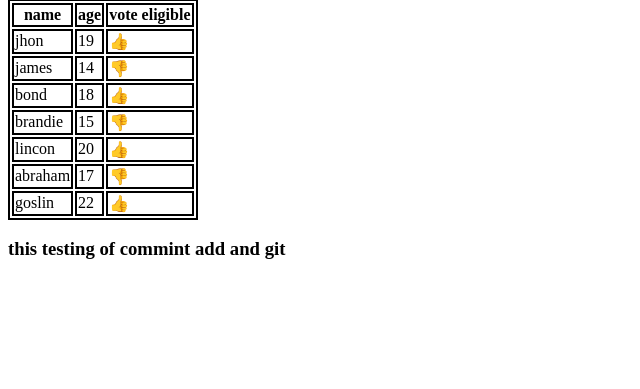
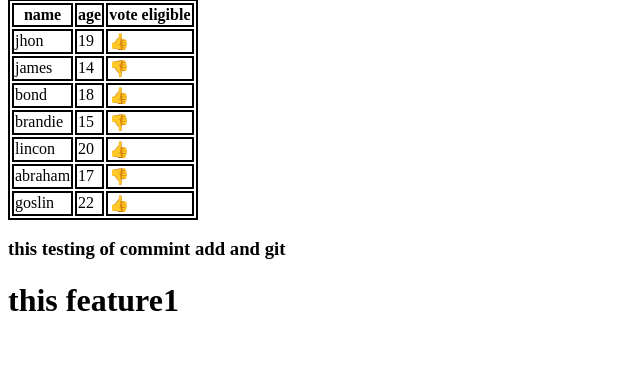
Before and after one commit to 000-dir-wmi-0001/DjangoProject, a Django app: page / in a window 1280 px wide. Shown: the part 198-587 px from the top of the page, without its empty margins (0-640 px from the left). Run offline with Django 5.2, Linux system fonts and the light colour scheme.

Commit message:
added features

```diff
--- a/home/templates/index.html
+++ b/home/templates/index.html
@@ -36,5 +36,6 @@
     {% endfor %}
 </table>
 <h3>this testing of commint add and git</h3>
+<h1>this feature1</h1>
 </body>
 </html>
```
